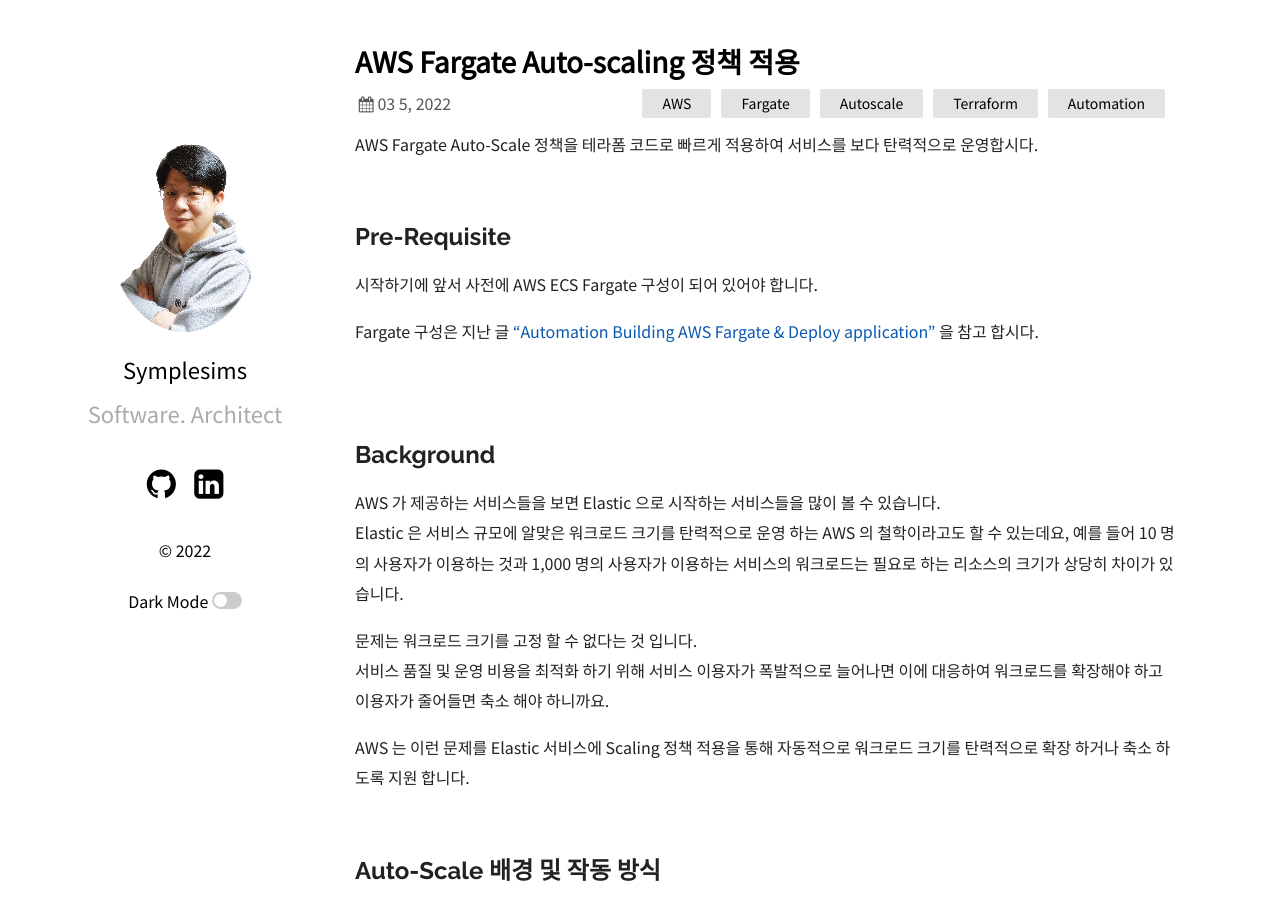
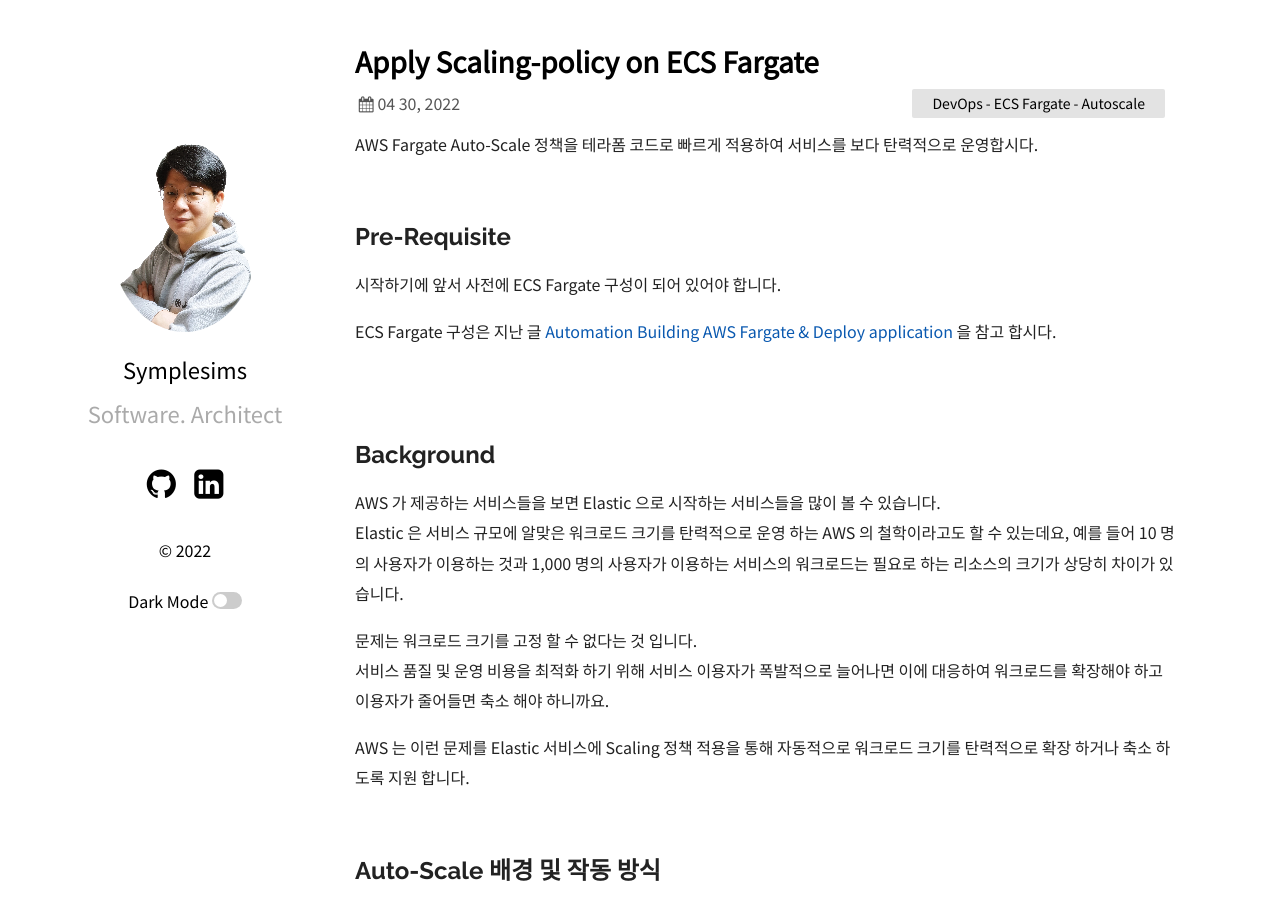
Before and after one commit to symplesims/symplesims.github.io, a Jekyll site: the page built from _posts/2022-04-30-apply-scaling-policy-on-ecs-fargate.md, in a window 1280 px wide and 900 px high. Built offline with Jekyll 4.4.1, drawn with Linux system fonts in a browser that asks for light colours; nearby versions of some CDN libraries; some of the changed text lies outside the part shown.

Commit message:
2022-04-30-apply-scaling-policy-on-ecs-fargate.md 내용 보완 및 배포

```diff
--- a/_posts/2022-03-05-aws-fargate-autoscale.md
+++ b/_posts/2022-04-30-apply-scaling-policy-on-ecs-fargate.md
@@ -1,13 +1,11 @@
 ---
 layout: post
-title: "AWS Fargate Auto-scaling 정책 적용"
-date:  2022-03-05 19:00:00 +0900
+title: "Apply Scaling-policy on ECS Fargate"
+date:  2022-04-30 19:00:00 +0900
 categories:
-  - AWS
-  - Fargate
+- DevOps
+  - ECS Fargate
   - Autoscale
-  - Terraform
-  - Automation
 ---
 
 AWS Fargate Auto-Scale 정책을 테라폼 코드로 빠르게 적용하여 서비스를 보다 탄력적으로 운영합시다.
@@ -16,9 +14,9 @@
 <br>
 
 ## Pre-Requisite
-시작하기에 앞서 사전에 AWS ECS Fargate 구성이 되어 있어야 합니다.
+시작하기에 앞서 사전에 ECS Fargate 구성이 되어 있어야 합니다.
 
-Fargate 구성은 지난 글 ["Automation Building AWS Fargate & Deploy application"](/devops/aws%20fargate/terraform/automation/2022/01/15/automation-building-aws-fargate.html) 을 참고 합시다.
+ECS Fargate 구성은 지난 글 [Automation Building AWS Fargate & Deploy application](/devops/aws%20fargate/terraform/2022/04/23/building-aws-fargate.html) 을 참고 합시다.
 
 <br><br>
 
@@ -37,7 +35,7 @@
 <br>
 
 ## Auto-Scale 배경 및 작동 방식
-![](/assets/images/220304/img.png)
+![](/assets/images/22q1v2/img.png)
 
 위 그림과 같이 ECS 의 Scaling 서비스는 몇몇 리소스의 협력 으로 Auto-Scale 정책을 통해 워크로드 규모를 조정 합니다.
 
@@ -60,7 +58,7 @@
 
 `Auto-Scale 조정 정책` 은 타겟이 되는 서비스에 대해 인스턴스 축소 와 확장을 위한 설정으로, 조정 정책 유형은 AWS 관리형 메트릭 기준의 `대상 추적 조정 정책` 과 사용자 정의 기준의 `단계 조정 정책`이 있습니다.
 
-- [Target-Tracking 대상 추적 조정 정책](https://docs.aws.amazon.com/ko_kr/autoscaling/application/userguide/application-auto-scaling-target-tracking.html) 참고
+- [Target-Tracking 대상 추적 조정 정책](https://docs.aws.amazon.com/ko_kr/AmazonECS/latest/userguide/service-autoscaling-targettracking.html) 참고
 - [Stepscaling 단계 조정 정책](https://docs.aws.amazon.com/ko_kr/AmazonECS/latest/developerguide/service-autoscaling-stepscaling.html) 참고
 
 
@@ -70,8 +68,7 @@
 
 ## 대상 추적 조정 정책
 
-
-ECS 에서 [대상 추적 조정 정책](https://docs.aws.amazon.com/ko_kr/autoscaling/ec2/userguide/as-scaling-target-tracking.html) 은 AWS 관리형 정책으로 'ECS 서비스 측정 메트릭' 의 대상 지표 값이 초과 하는 경우 인스턴스를 확장 하고, 미만인 경우 축소 하는 아주 단순하지만 강력한 조정 정책 입니다.
+ECS 에서 [대상 추적 조정 정책](https://docs.aws.amazon.com/ko_kr/AmazonECS/latest/userguide/service-autoscaling-targettracking.html) 은 AWS 관리형 정책으로 'ECS 서비스 측정 메트릭' 의 대상 지표 값이 초과 하는 경우 인스턴스를 확장 하고, 미만인 경우 축소 하는 아주 단순하지만 강력한 조정 정책 입니다.
 
 먼저 타겟 서비스를 위한 Scaling 정책 정보로 `최소 작업 개수`, `원하는 작업 개수`, `최대 작업 개수` 와 함께 `Auto Scaling 을 동작 시키기 위한 권한(IAM 역할)`을 설정 합니다.
 
@@ -80,7 +77,7 @@
 추가적으로 Auto-Scale 처리를 위해 AWS 의 서비스를 실행 할 수 있는 IAM 권한이 필요 합니다.
 IAM 권한은 [Application Auto Scaling에 대한 서비스 연결 역할](https://docs.aws.amazon.com/ko_kr/autoscaling/application/userguide/application-auto-scaling-service-linked-roles.html) 중 `AWSServiceRoleForApplicationAutoScaling_ECSService` 를 참조하세요.
 
-![](/assets/images/220304/img_1.png)
+![](/assets/images/22q1v2/img_1.png)
 
 
 
@@ -97,7 +94,7 @@
 
 아래 그림과 같이 Auto-Scale 그룹 기준, 평균 CPU 사용율 70% 를 초과하는 경우에 Scale-Out 되고 미만인 경우에 Scale-In 되도록 구성 할 수 있습니다.
 
-![](/assets/images/220304/img_2.png)
+![](/assets/images/22q1v2/img_2.png)
 
 만약 하나의 ECS Task 의 CPU 사용율이 평균 80 % 였다면 Cloudwatch 알랑을 통해 Scaling 조정을 위한 트리거가 발생 하게 되고,
 위 조건에 의해 1개의 인스턴스가 추가 되고 Auto-Scale 그룹 기준 평균 CPU 사용율은 40% 으로 낮아질 것으로 예측 됩니다.
@@ -107,6 +104,8 @@
 만약 인스턴스가 계속 추가되었음에도 평균 CPU 사용율이 70% 이상이라면 최대 10 개에 도달할 때까지 계속적으로 확장을 시도 할 것입니다.
 
 참고로, 대상 추적 정책의 매트릭 수집은 Cloudwatch 로 하고 있으며 주기는 1분 입니다.
+
+대상 추적 조정 정책 적용에서 [고려 사항]((https://docs.aws.amazon.com/ko_kr/AmazonECS/latest/userguide/service-autoscaling-targettracking.html)) 을 꼭 읽어 보시고, 특히 지정한 지표(예: ECSServiceAverageCPUUtilization)에 데이터 유입이 부족하면 Scale-In Scale-Out 이 동작하지 않습니다.
 
 
 ### 평균 CPU 사용율 기준 대상 추적 조정 정책의 Terraform 구현 예시
@@ -161,8 +160,6 @@
 
 
 
-
-
 ## 단계 조정 정책 시나리오
 
 정밀한 사용자 요구에 대응하는 정책 구성이 필요한 경우 단계 조정 정책을 구성할 수 있습니다.
@@ -180,7 +177,7 @@
 
 예제 에선 'your-ecs-service-scale-out-by-cpu' 메트릭 알람으로 구성 하였습니다.
 
-![](/assets/images/220304/img_3.png)
+![](/assets/images/22q1v2/img_3.png)
 
 <br>
 
@@ -188,7 +185,7 @@
 
 정확한 인스턴스 개수로 Scaling 되도록 하려면 조정 작업을 '다음으로 설정' 을 선택 하여야 합니다.
 
-![](/assets/images/220304/img_4.png)
+![](/assets/images/22q1v2/img_4.png)
 
 <br>
 
@@ -284,6 +281,7 @@
 - [AWS Auto Scaling – Unified Scaling For Your Cloud Applications](https://aws.amazon.com/ko/blogs/aws/aws-auto-scaling-unified-scaling-for-your-cloud-applications/)
 
 
-## One-Step Provisioning
+## Terraform 프로젝트 참고
 
+Terraform 프로젝트를 통해 한번에 Scaling-Policy 를 적용할 수 있습니다.
 [aws-fargate-magiclub-scaling](https://github.com/chiwoo-cloud-native/aws-fargate-magiclub-scaling.git)
```
Also changed, not shown: assets/images/22q1v2/img.png (renamed from assets/images/220304/img.png), assets/images/22q1v2/img_1.png (renamed from assets/images/220304/img_1.png), assets/images/22q1v2/img_2.png (renamed from assets/images/220304/img_2.png), assets/images/22q1v2/img_3.png (renamed from assets/images/220304/img_3.png), assets/images/22q1v2/img_4.png (renamed from assets/images/220304/img_4.png).
